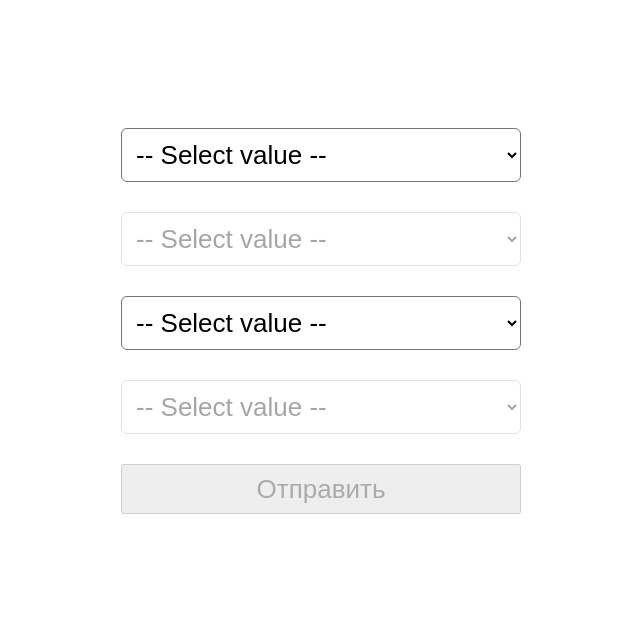
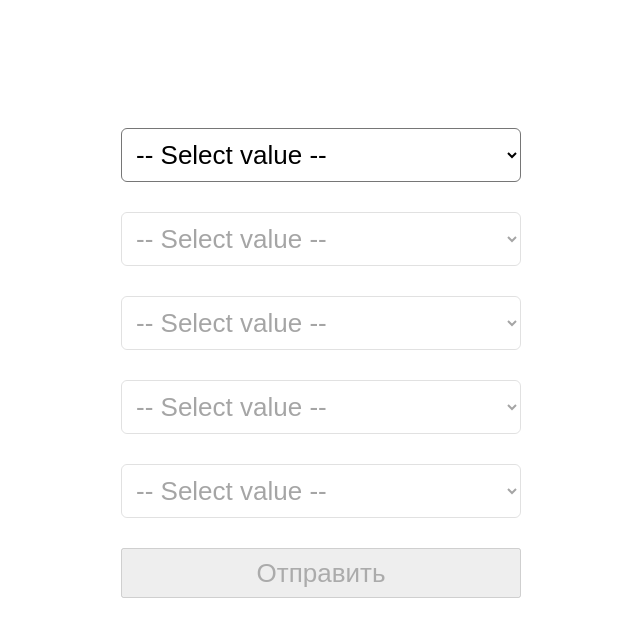
Before and after one commit to dinar-f/selects, a React (Vite) app: page / in a window 1280 px wide. Shown: the top 636 px of the page, without its empty margins (319-959 px from the left). Built offline with nearby package versions, Linux system fonts and the light colour scheme.

Commit message:
added faculty selection and changed data structure

```diff
--- a/src/App.tsx
+++ b/src/App.tsx
@@ -1,12 +1,83 @@
 import { useReducer, useMemo } from 'react';
 import { reducer } from './reducer/reducer';
 import { generateOptionsElements } from './utils/generateOptions';
-import { contriesList, educationList, initialState } from './constants';
+import {
+  educationList,
+  humanitarianSubjects,
+  technicalSubjectst,
+  initialState,
+  accommodationsList,
+  russianCitiesList,
+  belarusianCitiesList,
+  countriesList
+} from './constants';
+import { City, Accommodation, Subject, FormState } from './types/types';
 import "./styles/App.css"
+
+const excludeForRbIds = [3, 4];
+const countryIds = {
+  russia: 1,
+  belarus: 2,
+}
+const eduIds = {
+  technical: 1,
+  humanitarian: 2,
+}
+const sochiId = 2;
+
+const getAvailableCities = ({ country }: FormState): City[] => {
+  return country?.id == countryIds.russia
+    ? russianCitiesList
+    : belarusianCitiesList;
+}
+
+const getAvailableAccommodations = ({ city, country }: FormState): Accommodation[] => {
+  return city
+    ? accommodationsList.filter((accommodation) => {
+      if (
+        excludeForRbIds.includes(accommodation.id) &&
+        country?.id == countryIds.belarus
+      ) {
+        return false;
+      }
+      return true;
+    })
+    : [];
+}
+
+const getAvailableEducationList = ({ city }: FormState) => {
+  return city
+    ? educationList.filter(({ id }) => {
+      if (city?.id == sochiId && id == eduIds.humanitarian) {
+        return false;
+      }
+      return true;
+    })
+    : [];
+}
+
+const getAvailableSubjectList = ({ education }: FormState): Subject[] => {
+  if (education) {
+    return education.id == eduIds.humanitarian
+      ? humanitarianSubjects
+      : technicalSubjectst;
+  }
+  return [];
+}
 
 function App() {
   const [formState, dispatch] = useReducer(reducer, initialState);
-  const { country, city } = formState;
+  console.log(formState)
+  const { citiesList, accommodationList, educationList, subjectTypesList } =
+    useMemo(() => {
+      return {
+        countriesList,
+        citiesList: getAvailableCities(formState),
+        accommodationList: getAvailableAccommodations(formState),
+        educationList: getAvailableEducationList(formState),
+        subjectTypesList: getAvailableSubjectList(formState),
+      }
+    }, [formState])
 
   const isDisabled = useMemo(() => {
     return Object.values(formState).some((item) => item === null);
@@ -31,12 +102,12 @@ function App() {
             });
           }}
         >
-          {generateOptionsElements(contriesList)}
+          {generateOptionsElements(countriesList)}
         </select>
         <select
           aria-label="city"
           name={"city"}
-          disabled={!country}
+          disabled={!formState.country}
           onChange={(e) => {
             dispatch({
               type: "changed_city",
@@ -44,11 +115,12 @@ function App() {
             });
           }}
         >
-          {generateOptionsElements(country?.city)}
+          {generateOptionsElements(citiesList)}
         </select>
         <select
           aria-label="education"
           name={"education"}
+          disabled={!formState.city}
           onChange={(e) => {
             dispatch({
               type: "changed_education",
@@ -59,9 +131,22 @@ function App() {
           {generateOptionsElements(educationList)}
         </select>
         <select
+          aria-label="subject"
+          name={"subject"}
+          disabled={!formState.education}
+          onChange={(e) => {
+            dispatch({
+              type: "changed_subject",
+              payload: e.target.value,
+            });
+          }}
+        >
+          {generateOptionsElements(subjectTypesList)}
+        </select>
+        <select
           aria-label="accommodation"
           name={"accommodation"}
-          disabled={!city}
+          disabled={!formState.subject}
           onChange={(e) => {
             dispatch({
               type: "changed_accommodation",
@@ -69,7 +154,7 @@ function App() {
             });
           }}
         >
-          {generateOptionsElements(country?.accommodation)}
+          {generateOptionsElements(accommodationList)}
         </select>
         <button
           className="form__button"
--- a/src/constants.ts
+++ b/src/constants.ts
@@ -1,4 +1,4 @@
-import { DataTypes,FormState } from "./types/types"
+import { FormState, Country, City, Education, Accommodation, Subject } from "./types/types"
 
 export const defaultOption: string = "-- Select value --";
 
@@ -6,37 +6,42 @@ export const initialState: FormState = {
   country: null,
   city: null,
   education: null,
+  subject: null,
   accommodation: null,
 };
 
-export const educationList = [
+export const countriesList: Country[] = [
+  { id: 1, name: "Россия" },
+  { id: 2, name: "Беларусь" },
+]
+
+export const russianCitiesList: City[] = [
+  { id: 1, name: "Москва" },
+  { id: 2, name: "Сочи" }
+]
+
+export const belarusianCitiesList: City[] = [
+  { id: 3, name: "Гомель" },
+  { id: 4, name: "Минск" }
+]
+
+export const educationList: Education[] = [
   { id: 1, name: "Технический" },
   { id: 2, name: "Гуманитарный" }
 ]
 
-export const contriesList: DataTypes[] = [
-  {
-    id: 1, name: "Россия",
-    city: [
-      { id: 1, name: "Москва" },
-      { id: 2, name: "Сочи" },
-    ],
-    accommodation: [
-      { id: 1, name: "Общежитиe" },
-      { id: 2, name: "Не интересует" },
-      { id: 3, name: "Общежития + Аренда" },
-      { id: 4, name: "Аренда" }
-    ]
-  },
-  {
-    id: 2, name: "Беларусь",
-    city: [
-      { id: 3, name: "Минск" },
-      { id: 4, name: "Гомель" },
-    ],
-    accommodation: [
-      { id: 1, name: "Общежитие" },
-      { id: 2, name: "Не интересует" }
-    ]
-  },
+export const accommodationsList: Accommodation[] = [
+  { id: 1, name: "Общежитиe" },
+  { id: 2, name: "Не интересует" },
+  { id: 3, name: "Общежитие + Аренда" },
+  { id: 4, name: "Аренда" }
 ]
+
+export const technicalSubjectst: Subject[] = [
+  { id: 1, name: "Математика" },
+  { id: 2, name: "Физика" }
+]
+export const humanitarianSubjects: Subject[] = [
+  { id: 3, name: "История" },
+  { id: 4, name: "Философия" }
+]
--- a/src/reducer/reducer.ts
+++ b/src/reducer/reducer.ts
@@ -1,4 +1,3 @@
-import { contriesList, defaultOption } from "../constants";
 import { FormState, CustomAction } from "../types/types";
 
 export const reducer = (state: FormState, action: CustomAction): FormState => {
@@ -6,36 +5,39 @@ export const reducer = (state: FormState, action: CustomAction): FormState => {
     case "changed_country": {
       return {
         ...state,
-        country: contriesList.find(({ name }) => action.payload == name) ?? null,
+        country: action.payload ? { id: action.payload } : null,
         city: null,
         accommodation: null,
+        education: null,
+        subject: null
       }
     }
     case "changed_city": {
-      const citiesList =
-        contriesList.find(({ name }) => state?.country?.name == name)?.city ?? [];
-
       return {
         ...state,
-        city: citiesList.find(({ name }) => action.payload == name) ?? null,
+        city: action.payload ? { id: action.payload } : null,
+        education: null,
         accommodation: null,
-      };
-    }
-    case "changed_accommodation": {
-      const accommodationList =
-        contriesList.find(({ name }) => state?.country?.name == name)
-          ?.accommodation ?? [];
-
-      return {
-        ...state,
-        accommodation:
-          accommodationList.find(({ name }) => action.payload == name) ?? null,
+        subject: null
       };
     }
     case "changed_education": {
       return {
         ...state,
-        education: action.payload !== defaultOption ? action.payload : null,
+        education: action.payload ? { id: action.payload } : null,
+        subject: null
+      };
+    }
+    case "changed_subject": {
+      return {
+        ...state,
+        subject: action.payload ? { id: action.payload } : null,
+      };
+    }
+    case "changed_accommodation": {
+      return {
+        ...state,
+        accommodation: action.payload ? { id: action.payload } : null,
       };
     }
     default: return state
--- a/src/utils/generateOptions.tsx
+++ b/src/utils/generateOptions.tsx
@@ -4,7 +4,7 @@ import { defaultOption } from "../constants";
 export const generateOptionsElements = (values?: Item[]) => {
   return [{ id: "", name: defaultOption }, ...(values ?? [])]?.map(
     (item) => (
-      <option key={item.id} value={item.name}>
+      <option key={item.id} value={item.id}>
         {item.name}
       </option>
     )
```
Also changed, not shown: src/types/types.ts (+14 -12 lines).
